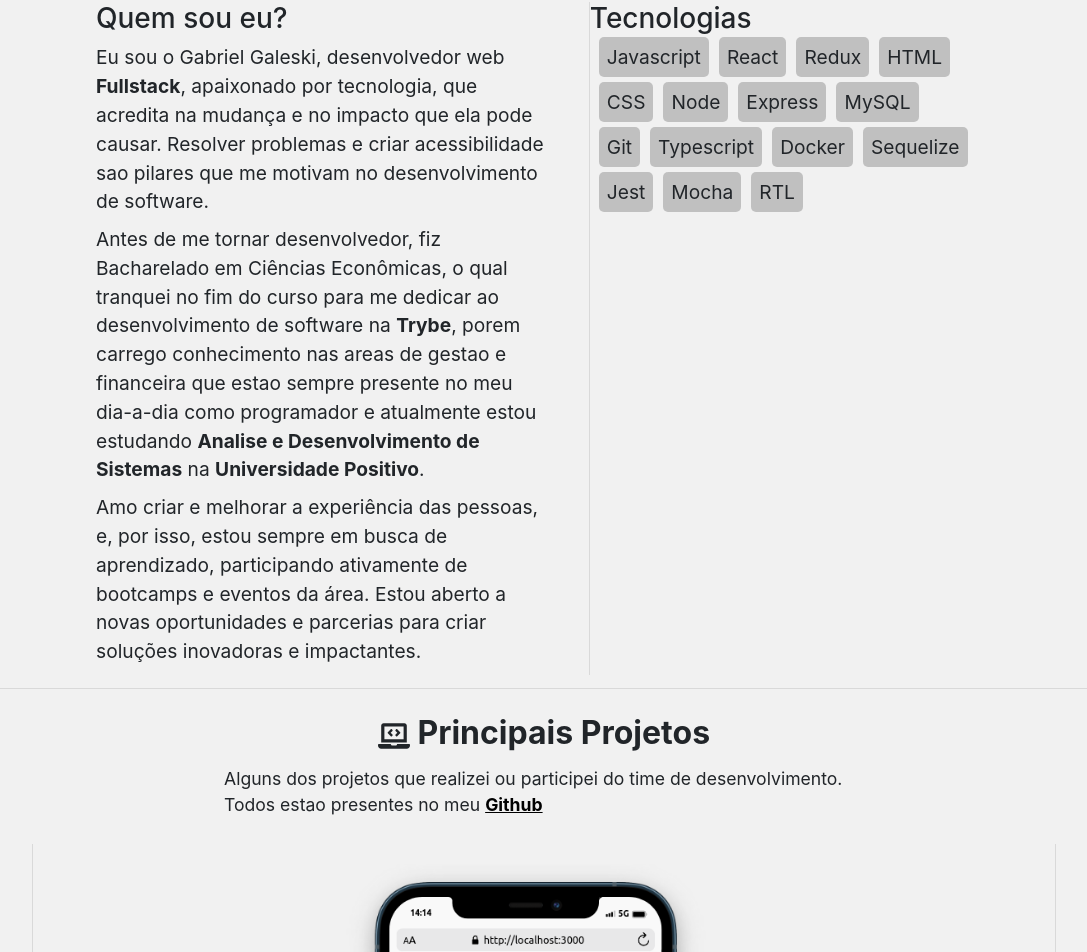
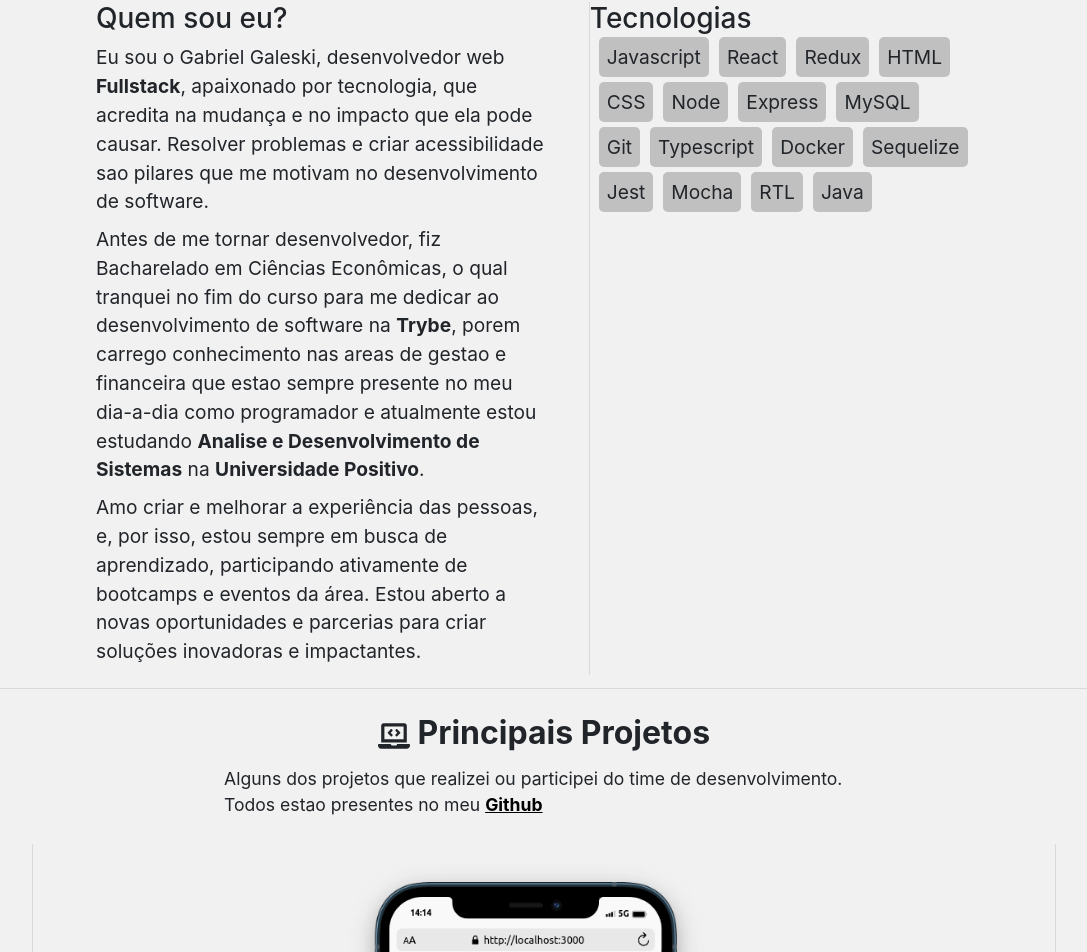
Before and after one commit to gabgaleski/portfolio, a React (Create React App) app: page / in a window 1280 px wide. Shown: the part 913-1865 px from the top of the page, without its empty margins (96-1183 px from the left). Built offline with nearby package versions, Linux system fonts and the light colour scheme.

Commit message:
fix: add Java nas skills

```diff
--- a/src/Components/About.jsx
+++ b/src/Components/About.jsx
@@ -43,6 +43,7 @@ function About() {
               <span className="stack">Jest</span>
               <span className="stack">Mocha</span>
               <span className="stack">RTL</span>
+              <span className="stack">Java</span>
             </p>
           </div>
         </section>
```
